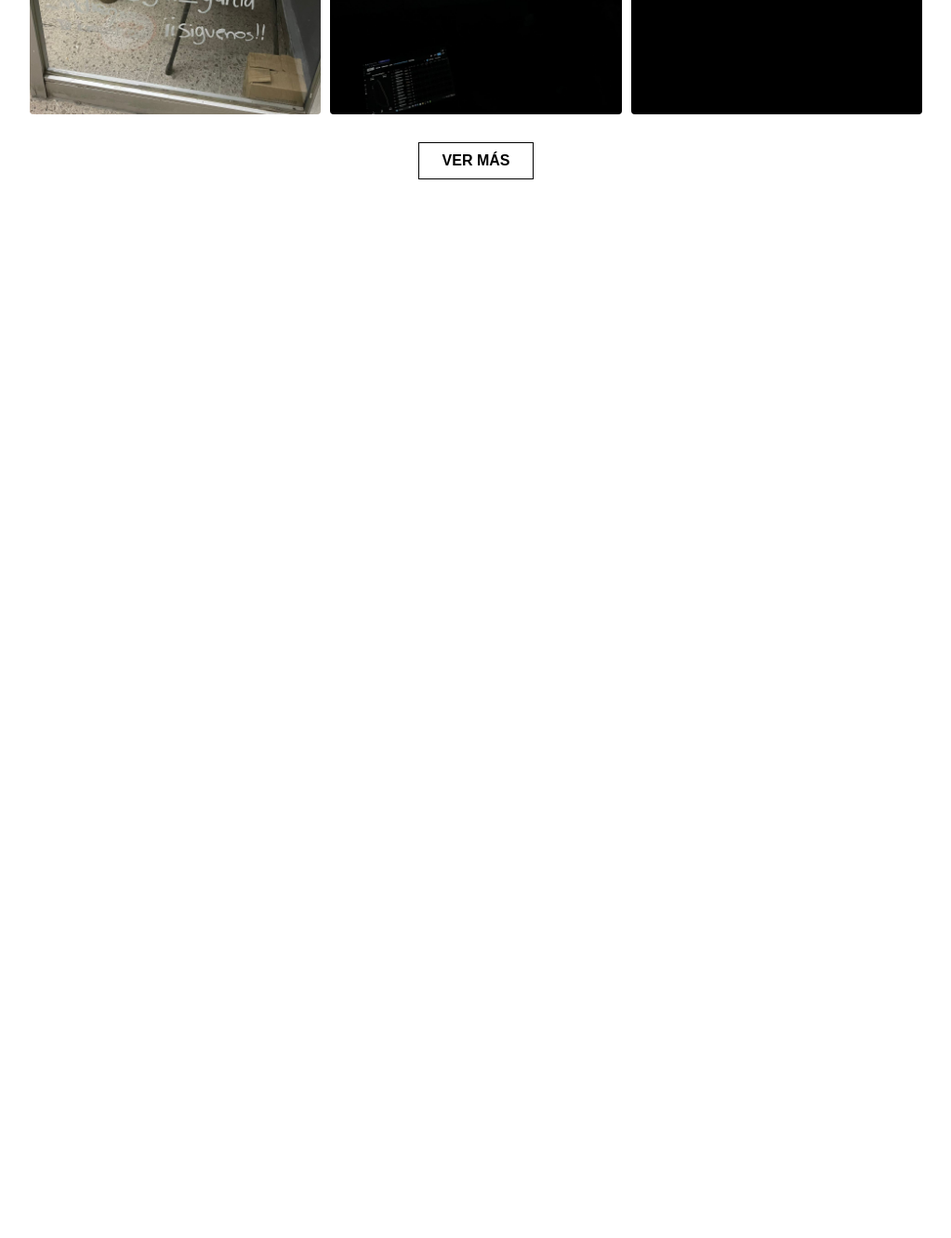
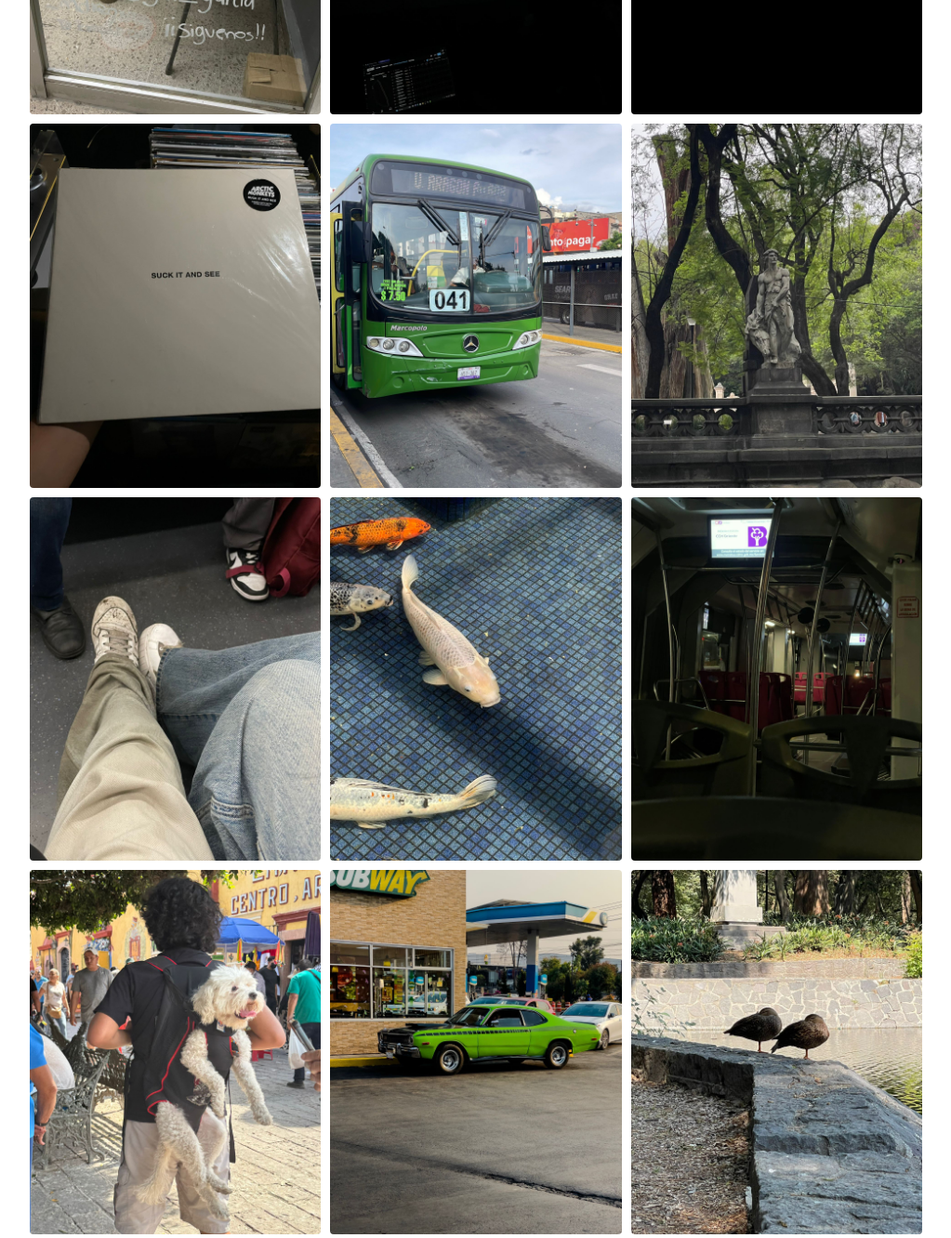
Before and after one commit to Marttbox/Pictures-By-Marttbox, a plain HTML site: page index.html in a window 1280 px wide. Shown: the part 1180-2512 px from the top of the page at 93% size, without its empty margins (128-1151 px from the left). Before the commit the page ends 1423 px from the top, so only its background shows below. Drawn offline with Linux system fonts and the light colour scheme.

Commit message:
Update index.html

```diff
--- a/index.html
+++ b/index.html
@@ -18,6 +18,19 @@
       <img src="imagenes/img7.jpg" alt="Imagen 7">
       <img src="imagenes/img8.jpg" alt="Imagen 8">
       <img src="imagenes/img9.jpg" alt="Imagen 9">
+      <img src="imagenes/img10.jpg" alt="Imagen 10">
+      <img src="imagenes/img11.jpg" alt="Imagen 11">
+      <img src="imagenes/img12.jpg" alt="Imagen 12">
+      <img src="imagenes/img13.jpg" alt="Imagen 13">
+      <img src="imagenes/img14.jpg" alt="Imagen 14">
+      <img src="imagenes/img15.jpg" alt="Imagen 15">
+      <img src="imagenes/img16.jpg" alt="Imagen 16">
+      <img src="imagenes/img17.jpg" alt="Imagen 17">
+      <img src="imagenes/img18.jpg" alt="Imagen 18">
+      <img src="imagenes/img19.jpg" alt="Imagen 19">
+      <img src="imagenes/img20.jpg" alt="Imagen 20">
+      <img src="imagenes/img21.jpg" alt="Imagen 21">
+      <img src="imagenes/img22.jpg" alt="Imagen 22">
     </div>
     <a href="#" class="boton">VER MÁS</a>
   </div>
```
